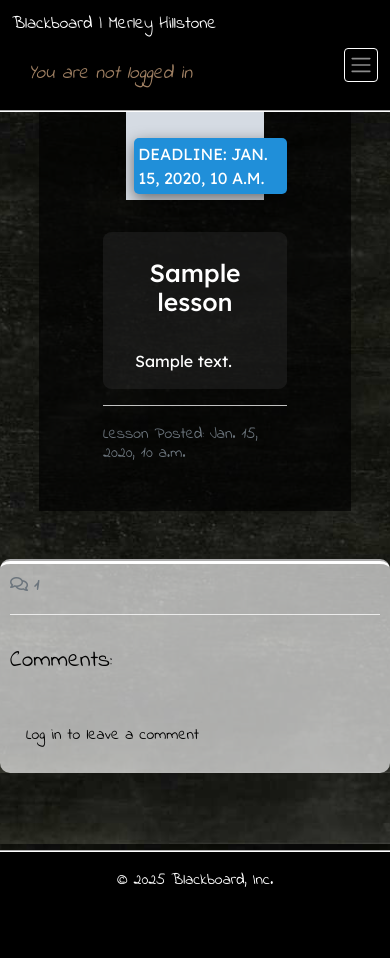
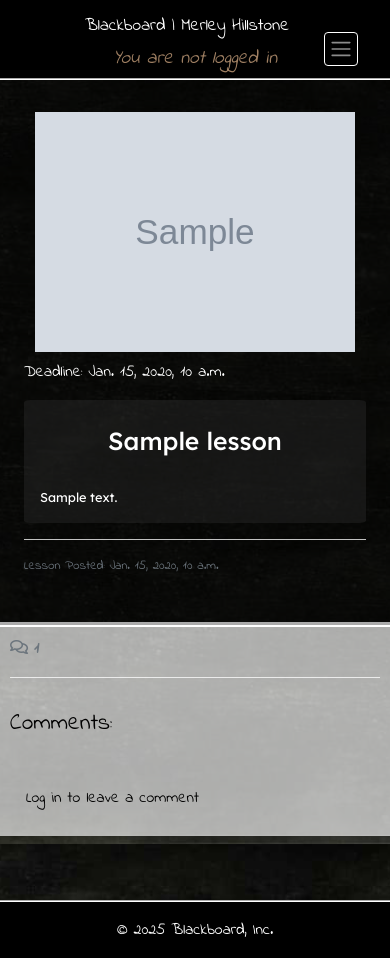
Before and after one commit to MattMiles95/PP4_Blackboard, a Django app: template lessons/templates/lessons/lesson_detail.html in a window 390 px wide. Before the commit the page ends 887 px from the top, so only its background shows below. Run offline with Django 4.2, Linux system fonts and the light colour scheme; the template is opened without the code that fills it: most values are stand-ins (such as "Sample title", 1, 10 or a date in 2020); grey boxes marked "Sample" are stand-in pictures; some libraries are stand-ins or nearby versions.

Commit message:
Update CSS. Add media queries for tablets, small screens and phones.

```diff
--- a/lessons/templates/lessons/lesson_detail.html
+++ b/lessons/templates/lessons/lesson_detail.html
@@ -10,7 +10,7 @@
     <div class="row">
 
       <!-- Lesson Column -->
-      <div class="col-12 mt-3 left">
+      <div class="col-12 mt-3 left container-lesson-detail">
         <div class="row">
           <div class="lesson-content col-md-4">
             <div class="card mb-4">
@@ -35,6 +35,9 @@
                     </p>
                   </div>
                 </div>
+                <p class="deadline-ss">
+                  Deadline: {{ lesson.deadline }}
+                </p>
                 <div class="card-body lesson-font lesson-text">
                   <h2 class="card-title text-center">{{ lesson.title }}</h2>
                   <article class="card-text">
@@ -70,7 +73,7 @@
 
   <!-- Comments -->
   <div class="row">
-    <div class="col-md-8 card mb-4 mt-3">
+    <div class="col-md-8 card mb-4 mt-3 comment-box">
       <h3>Comments:</h3>
       <div class="card-body readable-font">
         {% for comment in comments %}
@@ -109,7 +112,7 @@
     </div>
 
     <!-- Creating New Comments -->
-    <div class="col-md-4 card md-4 mt-3">
+    <div class="col-md-4 card md-4 mt-3 comment-form-box">
       <div class="card-body">
         {% if user.is_authenticated %}
         <h3>Leave a comment:</h3>
--- a/static/css/style.css
+++ b/static/css/style.css
@@ -32,7 +32,7 @@ hr {
     justify-content: center;
     align-items: center;
     text-align: center;
-    text-wrap: nowrap;
+    text-wrap: wrap;
     position: relative;
     top: 10rem;
 }
@@ -88,6 +88,10 @@ hr {
     background: #fff;
 }
 
+.btn-group {
+    text-wrap: wrap;
+}
+
 /*-------------------------- FONTS */
 .readable-font {
     font-family: 'Patrick Hand', cursive !important;
@@ -105,7 +109,7 @@ hr {
 
 /*-------------------------- NAVIGATION */
 nav {
-    z-index: 9;
+    z-index: 99;
     padding: 0 0 !important;
 }
 
@@ -181,6 +185,7 @@ nav {
     position: relative;
     bottom: -2rem;
     z-index: 9;
+    width: 100%;
 }
 
 /*-------------------------- DJANGO MESSAGES */
@@ -287,11 +292,11 @@ nav {
 .lesson-feed {
     position: relative;
     top: 3rem;
+    background-color: rgba(0, 0, 0, 0.65);
 }
 
 .lessons-list {
     width: 100% !important;
-    background-color: rgba(0, 0, 0, 0.65);
     padding: 1rem 0 1rem;
     position: relative;
 }
@@ -369,13 +374,13 @@ nav {
 .lesson-content {
     width: 100%;
     position: relative;
-    padding: 5rem 3rem 1.5rem;
+    padding: 5rem 1.5rem 1.5rem;
     background-color: rgba(0, 0, 0, 0.65);
 }
 
 .lesson-text {
     margin-top: 2rem;
-    border-radius: 5%;
+    border-radius: 2%;
     padding: 1rem 2rem;
     background-color: rgba(45, 45, 45, 0.4);
 }
@@ -398,10 +403,8 @@ nav {
 .comment-container {
     background-color: rgba(255, 255, 255, 0.65);
     border-radius: 10px;
-    margin-top: 10px;
     padding: 10px;
     border-top: white 5px groove;
-    margin-top: 3rem;
     color: black;
 }
 
@@ -418,6 +421,10 @@ nav {
 
 .faded {
     color: rgb(113, 113, 113);
+}
+
+.deadline-ss {
+    display: none;
 }
 
 .reported {
@@ -515,11 +522,15 @@ nav {
 
 /*----------------------------------------------- MEDIA QUERIES */
 
-/*-------------------------- SMALL SCREENS (max-width: 1023px) */
-@media (max-width: 1023px) {
+/*-------------------------- TABLETS (max-width: 769px) */
+@media (max-width: 769px) {
 
     .navbar-brand {
         font-size: 1.1rem;
+    }
+
+    .navbar-brand:hover {
+        font-size: 1.2rem;
     }
 
     .nav-divider {
@@ -565,28 +576,118 @@ nav {
         display: block;
     }
 
-    .lesson-list {
-        top: 3rem;
+    .lesson-feed {
+        top: 6rem;
+        margin-top: 0;
+    }
+
+    .card-text {
+        font-size: .8rem;
     }
 }
 
-/*-------------------------- TABLETS (max-width: 426px) */
+/*-------------------------- SMALL SCREENS (max-width: 620px) */
+@media (max-width: 620px) {
+    .welcome-text, .signed-out-text {
+        margin: 0 !important;
+    }
+
+    .center-content {
+        top: 6rem;
+    }
+
+    .btn-group {
+        flex-direction: column;
+        margin-bottom: 3rem;
+    }
+
+    .btn-group a {
+        margin: .6rem;
+    }
+}
+
+/*-------------------------- PHONES (max-width: 426px) */
 @media (max-width: 426px) {
     .navbar {
-        height: 7rem;
+        height: 5rem;
+        flex-direction: column !important;
+        flex-wrap: nowrap;
+    }
+
+    .nav-link {
+        top: 3rem;
+        width: 100%;
+    }
+
+    .navbar-toggler {
+        font-size: .7rem;
+        position: absolute;
+        top: 2rem;
+        right: 2rem;
+    }
+
+    .right-column {
+        margin-right: 0;
+        margin-left: 0;
     }
 
     .container-fluid {
         align-content: center !important;
     }
 
-    .navbar-collapse {
-        position: relative;
-        top: -2rem
+    .small-screen-header {
+        display: none;
     }
 
-    .welcome-text {
-        margin-top: 0 !important;
+    .lesson-feed {
+        top: 4rem;
+        margin-top: 0;
+        padding-top: 2rem;
+    }
+
+    .lessons-list {
+        padding: 0 !important;
+    }
+
+    .image-container img {
+        max-width: 95%;
+        max-height: 15rem;
+    }
+
+    .image-flash {
+        display: none;
+    }
+
+    .container-lesson-detail {
+        position: relative;
+        top: 3rem;
+    }
+
+    .right-column-lesson {
+        width: 100%;
+    }
+
+    .lesson-content {
+        padding: 3rem .5rem 1.5rem;
+    }
+
+    .lesson-text {
+        margin-top: 0;
+        padding: 1rem;
+    }
+
+    .image-flash-lesson {
+        display: none;
+    }
+
+    .deadline-ss {
+        display: block;
+        margin-top: .5rem;
+    }
+
+    .comment-container {
+        margin-top: 3rem;
+        border-radius: 0;
     }
 
     .homework-container {
@@ -594,4 +695,8 @@ nav {
         top: 8rem;
         margin-bottom: 19rem;
     }
+
+    .sign-up-container {
+        top: 6rem;
+    }
 }
```
Also changed, not shown: README.md (deleted).
